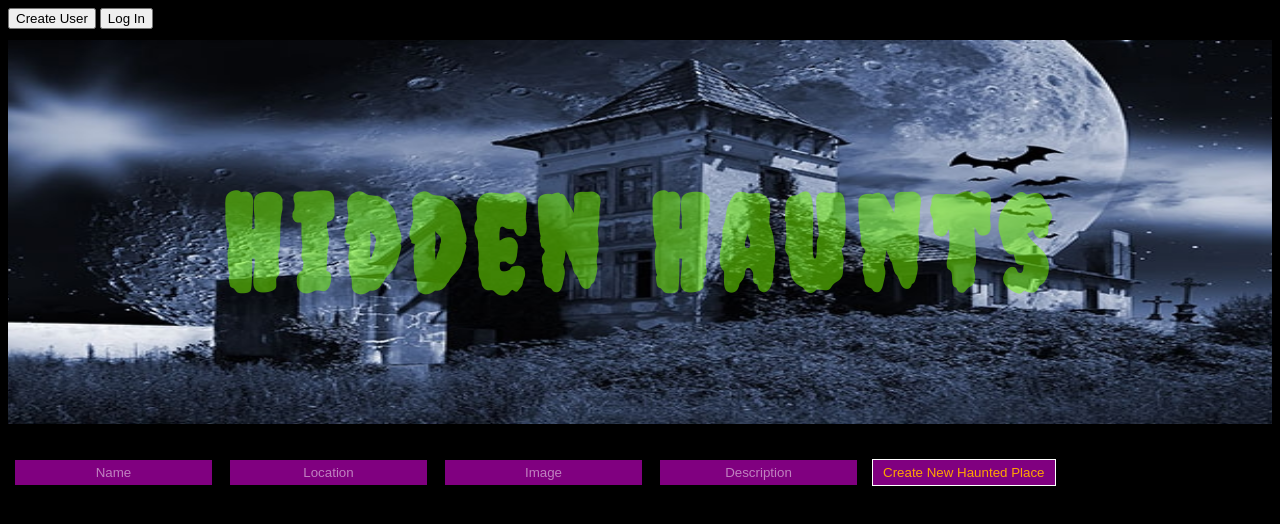
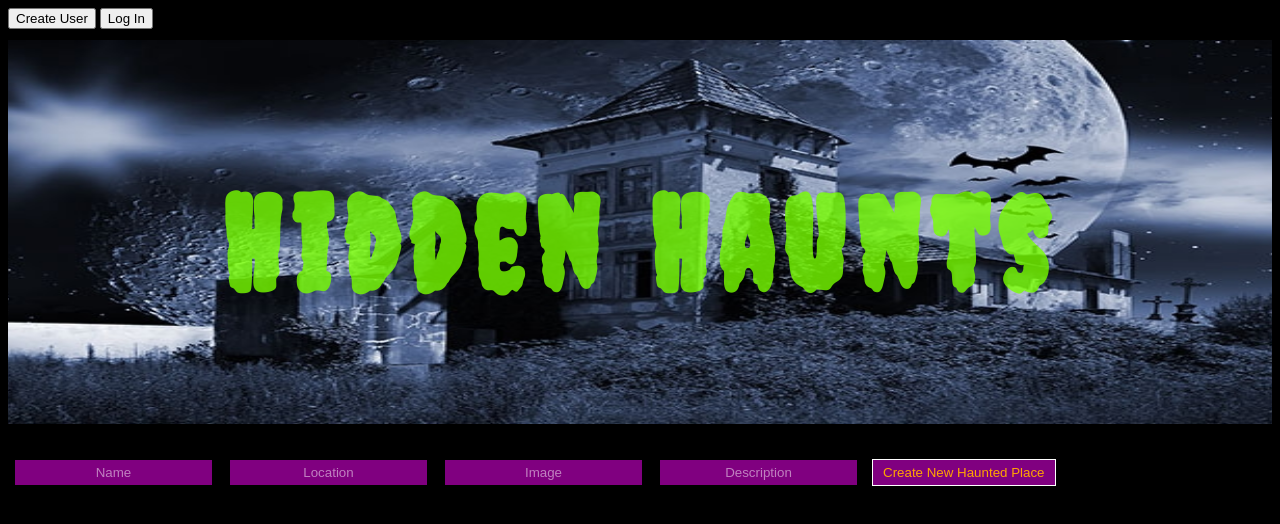
Before and after one commit to sumitsoni09/SpookyTime, a website: page public/index.html in a window 1280 px wide. Drawn offline with nearby package versions, Linux system fonts and the light colour scheme; no server answers; a web font is replaced by a local one.

Commit message:
pushing to dev

```diff
--- a/public/css/main.css
+++ b/public/css/main.css
@@ -10,7 +10,7 @@
 }
 
 h1 {
-  color: rgba(120, 255, 0, .5);
+  color: rgba(120, 255, 0, .8);
   font-size: 8em;
   text-align: center;
   margin: 1em;
```
